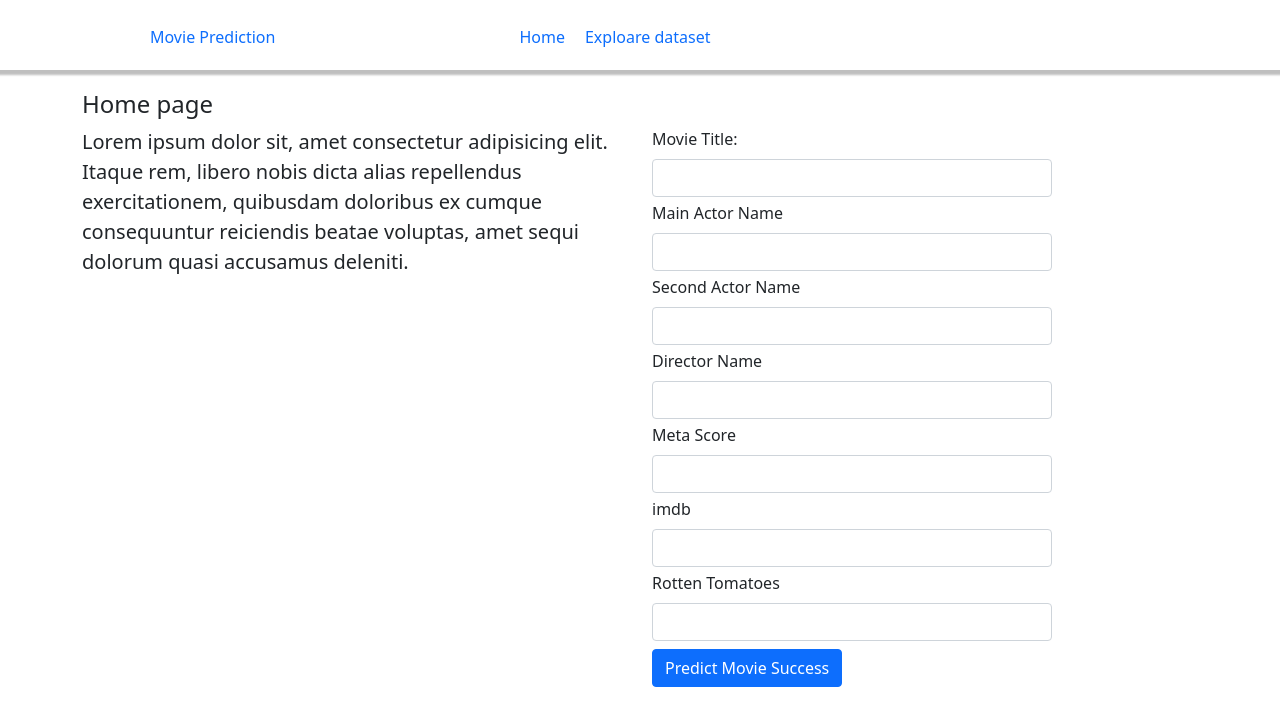
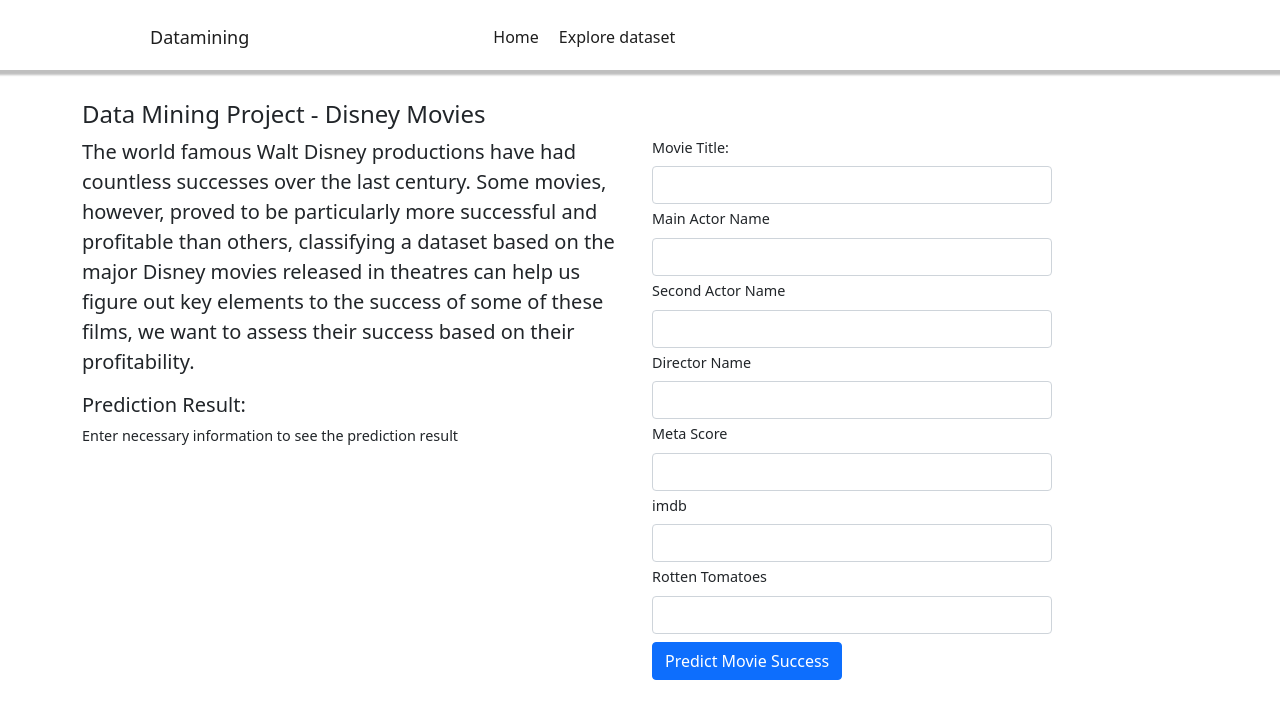
Before and after one commit to turinaf/Data-mining, a Django app: page / in a window 1280 px wide. Shown: the top 726 px of the page. Run offline with Django 4.2, Linux system fonts and the light colour scheme; some libraries are stand-ins or nearby versions.

Commit message:
styles and adaptive classifier

```diff
--- a/webapp/movie_class/static/css/style.css
+++ b/webapp/movie_class/static/css/style.css
@@ -1,6 +1,4 @@
-body{
-    background-color: #fff;
-}
+
 .nav-menu{
     display:  flex;
     width: 100%;
@@ -16,6 +14,8 @@
 .logo p a{
   text-decoration: none;
   line-height: 70px;
+  font-size: 18px;
+  color: #1e1e1e;
 }
 .nav-menu ul{
     display: flex;
@@ -30,11 +30,17 @@
 .nav-menu ul li a{
     line-height: 70px;
     text-decoration: none;
+    color: #1e1e1e;
+    font-size: 18;
 }
 .container{
-    margin-top: 20px;
+    margin-top: 30px;
+    font-size: 0.9rem;
 }
 
+/* .main-p{
+    font-size: 11px !important;
+} */
 .form-container form{
     width: 400px;
 }
@@ -61,5 +67,5 @@
 
 .data-table thead, th, tr, td{
     border:  1px solid #ccc;
-    padding: 6px;
+    font-size: 12px;
 }
--- a/webapp/movie_class/static/js/script.js
+++ b/webapp/movie_class/static/js/script.js
@@ -1,12 +1,12 @@
-document.getElementById('predict-btn').addEventListener("click", hideFormDiv);
-document.getElementById('back-btn').addEventListener('click', hideResultDiv)
+// document.getElementById('predict-btn').addEventListener("click", hideFormDiv);
+// document.getElementById('back-btn').addEventListener('click', hideResultDiv)
 
-function hideFormDiv(){
-   document.getElementById('form-div').classList.add('disp-none')
-   document.getElementById('result-div').classList.remove('disp-none')
-}
+// function hideFormDiv(){
+//    document.getElementById('form-div').classList.add('disp-none')
+//    document.getElementById('result-div').classList.remove('disp-none')
+// }
 
-function hideResultDiv(){
-    document.getElementById('result-div').classList.add('disp-none')
-    document.getElementById('form-div').classList.remove('disp-none')
-}
+// function hideResultDiv(){
+//     document.getElementById('result-div').classList.add('disp-none')
+//     document.getElementById('form-div').classList.remove('disp-none')
+// }
--- a/webapp/movie_class/templates/movie_class/home.html
+++ b/webapp/movie_class/templates/movie_class/home.html
@@ -4,10 +4,22 @@
 
 {% block content %}
 
-<h4>Home page</h4>
+<h4>Data Mining Project -  Disney Movies</h4>
 <div class="row">
-    <div class="col-md-6">
-        <p class="lead"> Lorem ipsum dolor sit, amet consectetur adipisicing elit. Itaque rem, libero nobis dicta alias repellendus exercitationem, quibusdam doloribus ex cumque consequuntur reiciendis beatae voluptas, amet sequi dolorum quasi accusamus deleniti.</p>
+    <div class="col-md-6 main-p">
+        <p class="lead">The world famous Walt Disney productions have had countless successes over the last century. Some movies, however, proved to be particularly more successful and profitable than others, classifying a dataset based on the major Disney movies released in theatres can help us figure out key elements to the success of some of these films, we want to assess their success based on their profitability.
+        </p>
+        <div class="result_div">
+            <h5 class="">Prediction Result:</h5>
+            <p >Enter necessary information to see the prediction result</p>
+        {% if result != null %}
+
+            <h5>Movie Title: {{title}}</h5>
+            <p>Prediction Result: {{result}}</p>
+            <p>Explanation: Lorem ipsum dolor sit amet consectetur adipisicing elit. Quaerat veritatis iste aperiam voluptatum ducimus commodi natus quae numquam nihil adipisci doloremque consequatur voluptas impedit, saepe inventore doloribus. Fugit, hic asperiores.</p>
+
+        {% endif %}
+       </div>
     </div>
 <div class="form-container col-md-6" id="form-div">
     <form method="POST" >
@@ -50,11 +62,5 @@
       </form>
 </div>
 
-<div class="result_container disp-none col-md-6" id="result-div">
-  <h5>Movie Name iss Blockbuster</h5>
-  <p>Lorem ipsum dolor sit amet consectetur adipisicing elit. Temporibus, sint sequi odio ipsum hic exercitationem id accusamus labore suscipit laudantium, blanditiis nihil quis ab beatae tenetur quisquam ea natus tempore.</p>
-  <button class="btn btn-primary" id="back-btn">Back</button>
-</div>
-
 </div>
 {% endblock %}
--- a/webapp/movie_class/views.py
+++ b/webapp/movie_class/views.py
@@ -6,6 +6,7 @@
 
 
 def home(request):
+    context = {}
     if request.method == 'POST':
         title = request.POST.get('movieTitle');
         main_actor = request.POST.get('mainActor')
@@ -14,21 +15,28 @@
         meta_score = float(request.POST.get('metaScore'))
         imdb = float(request.POST.get('imdb'))
         rotten_tomatoes = float(request.POST.get('rottenTomatoes'))
-
+        #Reading the dataset and laoding the model
         df = pd.read_csv('movie_class\static\data\labelled_movie_dataset.csv')
-        model_pkl = open('movie_class\static\data\dt_model.pkl', 'rb')
+        model_pkl = open('movie_class\static\data\\adb_model.pkl', 'rb')
         model = pickle.load(model_pkl)
-
-
+        # getting rates from dataset
         main_actor_rate = df.loc[df['Main_actor'] == main_actor, 'Main_actor_rate'].iloc[0]
         second_actor_rate = df.loc[df['Second_actor'] == second_actor, 'Second_actor_rate'].iloc[0]
         director_rate = df.loc[df['Director'] == director_name, 'Director_rate'].iloc[0]
+
         prediction = model.predict([[imdb, meta_score, rotten_tomatoes, main_actor_rate, second_actor_rate, director_rate]])
 
-        print([main_actor_rate, second_actor_rate, director_rate])
-        print([title, main_actor, second_actor, director_name, meta_score, imdb, rotten_tomatoes])
-        print("Prediction result: ", prediction[0])
-    return render(request, 'movie_class/home.html')
+        # print([main_actor_rate, second_actor_rate, director_rate])
+        # print([title, main_actor, second_actor, director_name, meta_score, imdb, rotten_tomatoes])
+        # print("Prediction result: ", prediction[0])
+        if prediction[0] == 0:
+            result = "Blockbuster"
+        elif prediction[0] == 1:
+            result = "Flop"
+        elif prediction[0] == 2:
+            result = "Hit"
+        context = {'title': title, 'result': result, 'director':director_name}
+    return render(request, 'movie_class/home.html', context)
 
 def exploreDataset(request):
     df = pd.read_csv('movie_class\static\data\labelled_movie_dataset.csv')
--- a/webapp/templates/nav.html
+++ b/webapp/templates/nav.html
@@ -1,9 +1,9 @@
 <nav class="nav-menu">
     <div class="logo">
-        <p><a href="{% url 'home' %}">Movie Prediction</a></p>
+        <p><a href="{% url 'home' %}">Datamining</a></p>
     </div>
     <ul>
         <li><a href="{% url 'home' %}">Home</a></li>
-        <li><a href="{% url 'dataset' %}">Exploare dataset</a></li>
+        <li><a href="{% url 'dataset' %}">Explore dataset</a></li>
     </ul>
 </nav>
```
Also changed, not shown: webapp/movie_class/static/imgs/disney.jpg (added), 3 other files.
